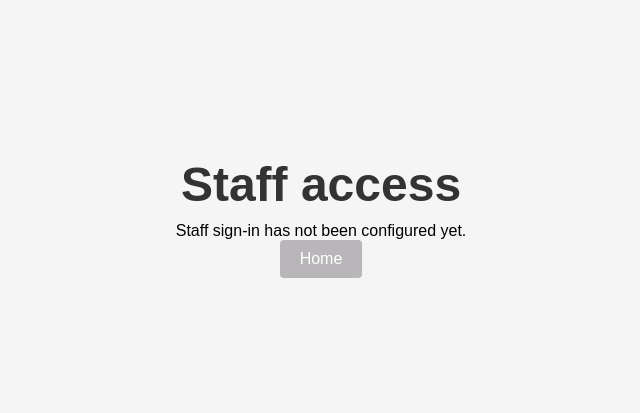
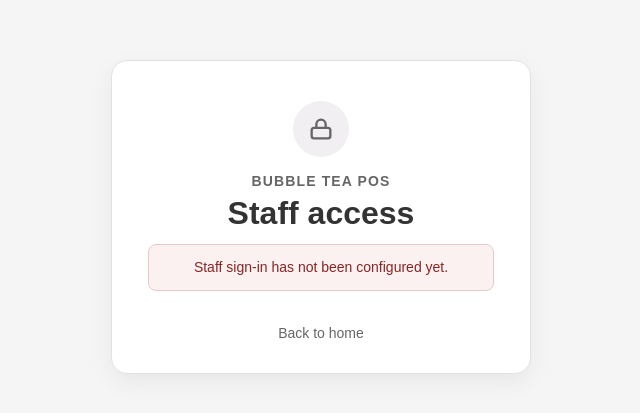
Before and after one commit to sidneyvu1/csce331-project3-squad81, a React (Vite) app: page /cashier in a window 1280 px wide. Shown: the part 183-596 px from the top of the page, without its empty margins (319-959 px from the left). Built offline with nearby package versions, Linux system fonts and the light colour scheme; no server answers.

Commit message:
Improved manager sign in design

```diff
--- a/src/auth/StaffAuth.jsx
+++ b/src/auth/StaffAuth.jsx
@@ -55,8 +55,13 @@ export function useStaff() { return useContext(StaffContext); }
 export function StaffControls() {
   const auth = useStaff();
   if (!auth.configured) return null;
+  const name = auth.staff?.display_name;
   return <div className="cashier-header-actions staff-controls">
-    {auth.staff && <span>{auth.staff.display_name} · {auth.staff.role}</span>}
+    {auth.staff && <span className="staff-chip">
+      <span className="staff-avatar" aria-hidden="true">{(name || '?').trim().charAt(0).toUpperCase()}</span>
+      <span className="staff-name">{name}</span>
+      <span className="staff-role">{auth.staff.role}</span>
+    </span>}
     {auth.authenticated && <button className="manager-small-button" onClick={auth.logout}>Log out</button>}
   </div>;
 }
@@ -65,11 +70,25 @@ export function StaffRoute({ roles, children }) {
   const auth = useStaff();
   if (auth.loading) return <div className="hub-container" role="status">Checking staff access…</div>;
   if (auth.staff && roles.includes(auth.staff.role)) return children;
+  const message = !auth.configured ? 'Staff sign-in has not been configured yet.' : auth.error || (auth.authenticated ? 'Your account does not have access to this area.' : 'Sign in with your staff account to continue.');
+  const isProblem = !auth.configured || Boolean(auth.error) || auth.authenticated;
   return <div className="hub-container">
-    <h1>Staff access</h1>
-    <p>{!auth.configured ? 'Staff sign-in has not been configured yet.' : auth.error || (auth.authenticated ? 'Your account does not have access to this area.' : 'Sign in with your staff account to continue.')}</p>
-    {auth.configured && !auth.authenticated && <button className="submit-order-button" onClick={() => auth.login(window.location.pathname)}>Sign in</button>}
-    {auth.authenticated && <><button className="manager-small-button" onClick={auth.retry}>Retry access</button><button className="manager-small-button" onClick={() => auth.login(window.location.pathname)}>Sign in again</button><StaffControls /></>}
-    <Link className="home-button" to="/">Home</Link>
+    <main className="staff-access-card">
+      <div className="staff-access-icon" aria-hidden="true">
+        <svg viewBox="0 0 24 24" width="28" height="28" fill="none" stroke="currentColor" strokeWidth="2" strokeLinecap="round" strokeLinejoin="round"><rect x="4" y="11" width="16" height="9" rx="2" /><path d="M8 11V8a4 4 0 0 1 8 0v3" /></svg>
+      </div>
+      <p className="kiosk-eyebrow">Bubble Tea POS</p>
+      <h1>Staff access</h1>
+      <p className={isProblem ? 'staff-access-message staff-access-message-problem' : 'staff-access-message'} role={isProblem ? 'alert' : undefined}>{message}</p>
+      <div className="staff-access-actions">
+        {auth.configured && !auth.authenticated && <button className="submit-order-button" onClick={() => auth.login(window.location.pathname)}>Sign in</button>}
+        {auth.authenticated && <>
+          <button className="submit-order-button" onClick={auth.retry}>Retry access</button>
+          <button className="manager-small-button" onClick={() => auth.login(window.location.pathname)}>Sign in again</button>
+          <button className="manager-small-button" onClick={auth.logout}>Log out</button>
+        </>}
+        <Link className="staff-access-home" to="/">Back to home</Link>
+      </div>
+    </main>
   </div>;
 }
--- a/src/pages/PortalHub.jsx
+++ b/src/pages/PortalHub.jsx
@@ -6,9 +6,11 @@ import './pages.css';
 export default function PortalHub() {
   return (
     <div className="hub-container">
-      <h1>Bubble Tea POS System</h1>
-      <StaffControls />
-      <p className="subtitle">Select a view:</p>
+      <header className="hub-header">
+        <h1>Bubble Tea POS System</h1>
+        <StaffControls />
+        <p className="subtitle">Select a view:</p>
+      </header>
 
       <div className="button-grid">
         <Link to="/cashier" className="hub-button">
--- a/src/pages/pages.css
+++ b/src/pages/pages.css
@@ -936,3 +936,29 @@
 .kiosk-payment-row { display: grid; grid-template-columns: 1fr 1fr; gap: 16px; }
 
 .staff-controls { gap: 10px; flex-wrap: wrap; font-size: 14px; color: #555; }
+
+/* Staff access gate */
+.staff-access-card { box-sizing: border-box; width: 100%; max-width: 420px; padding: 40px 36px 32px; border: 1px solid #e4e1e4; border-radius: 16px; background: white; color: #333; text-align: center; box-shadow: 0 8px 24px rgba(0, 0, 0, 0.06); }
+.staff-access-icon { display: inline-flex; align-items: center; justify-content: center; width: 56px; height: 56px; margin-bottom: 16px; border-radius: 50%; background: #f1eff1; color: #686568; }
+.staff-access-card .kiosk-eyebrow { margin: 0; }
+.hub-container .staff-access-card h1 { margin: 6px 0 12px; font-size: 32px; }
+.staff-access-message { margin: 0 0 28px; color: #666; font-size: 16px; line-height: 1.5; }
+.staff-access-message-problem { padding: 12px 14px; border: 1px solid #e8c9c9; border-radius: 8px; background: #fbf1f1; color: #8a2424; font-size: 14px; }
+.staff-access-actions { display: flex; flex-direction: column; gap: 10px; }
+.staff-access-actions .submit-order-button { width: 100%; margin-top: 0; }
+.staff-access-actions .manager-small-button { width: 100%; min-height: 44px; }
+.staff-access-home { margin-top: 6px; color: #686568; font-size: 14px; text-decoration: none; }
+.staff-access-home:hover { color: #333; text-decoration: underline; }
+.staff-access-card button:focus-visible, .staff-access-home:focus-visible { outline: 3px solid #686568; outline-offset: 3px; border-radius: 6px; }
+
+/* Staff chip and hub header */
+.staff-controls { align-items: center; justify-content: center; }
+.staff-chip { display: inline-flex; align-items: center; gap: 10px; min-height: 38px; padding: 4px 14px 4px 4px; border: 1px solid #e4e1e4; border-radius: 999px; background: white; color: #333; font-size: 14px; }
+.staff-avatar { display: inline-flex; align-items: center; justify-content: center; width: 30px; height: 30px; border-radius: 50%; background: #686568; color: white; font-size: 14px; font-weight: 700; }
+.staff-name { font-weight: 700; }
+.staff-role { padding: 2px 10px; border-radius: 999px; background: #f1eff1; color: #555; font-size: 12px; font-weight: 700; letter-spacing: .04em; text-transform: capitalize; }
+.hub-header { display: flex; flex-direction: column; align-items: center; gap: 14px; margin-bottom: 36px; text-align: center; }
+.hub-header .kiosk-eyebrow, .hub-header h1, .hub-header .subtitle { margin: 0; }
+.hub-header h1 { font-size: 44px; line-height: 1.1; }
+.hub-header .subtitle { margin-top: 10px; font-size: 16px; }
+@media (max-width: 560px) { .hub-header h1 { font-size: 32px; } .staff-chip { flex-wrap: wrap; } }
```
